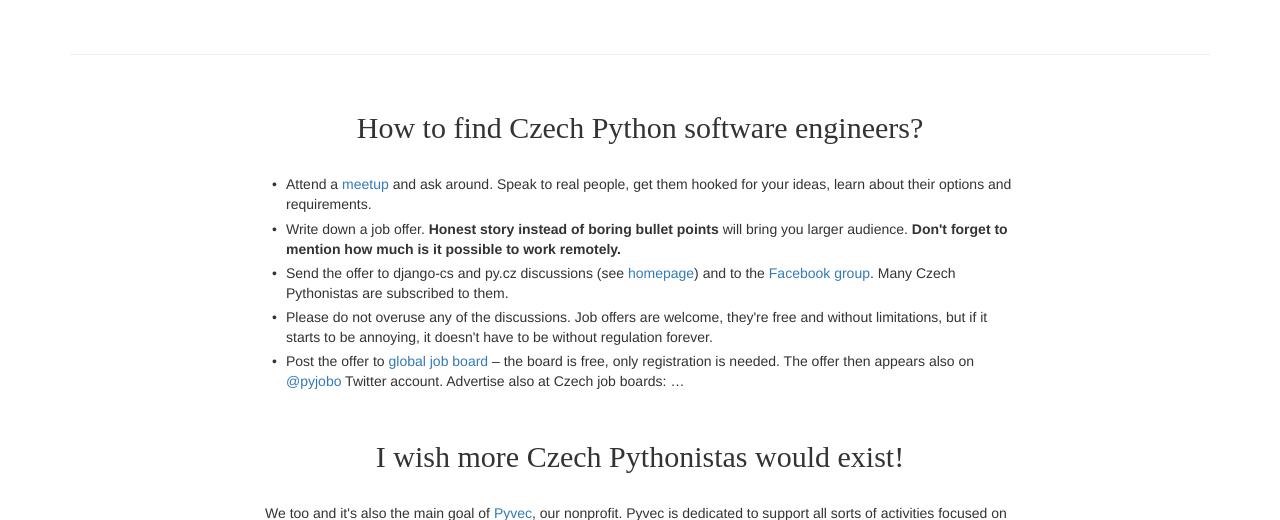
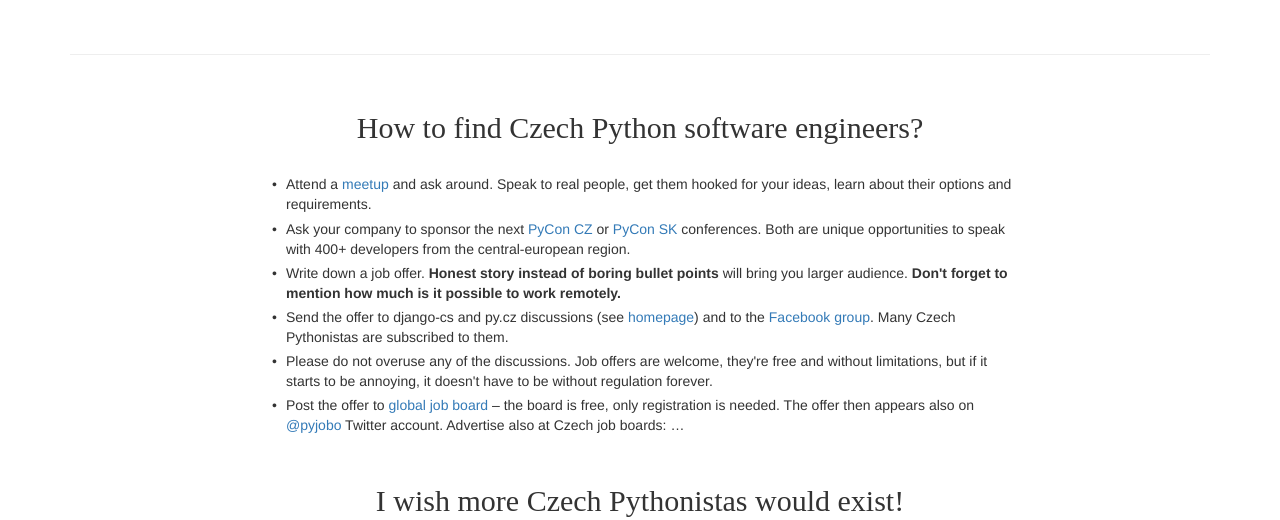
Before and after one commit to pyvec/python.cz, a Flask app: page /en/jobs/ in a window 1280 px wide. Shown: the part 1009-1529 px from the top of the page. Run offline with Flask 2, Linux system fonts and the light colour scheme; parts of the project's set-up code (start-up, migrations or seed data) failed here and were passed over; some libraries are stand-ins or nearby versions; some web fonts are replaced.

Commit message:
Add PyCon CZ and PyCon SK as hiring opportunities

```diff
--- a/pythoncz/templates/jobs_cs.html
+++ b/pythoncz/templates/jobs_cs.html
@@ -85,6 +85,9 @@
                     Přijď na <a href="{{ url_for('index_cs') }}#srazy">sraz</a> a poptej se tam.
                 </li>
                 <li>
+                    Popros svou společnost, aby sponzorovala příští <a href="http://cz.pycon.org/">PyCon CZ</a> nebo <a href="http://pycon.sk/">PyCon SK</a>. Obě konference jsou jedinečnou příležitostí promluvit si s 400+ vývojáři z celé střední Evropy.
+                </li>
+                <li>
                     Sleduj všechny <a href="{{ url_for('index_cs') }}#komunikace">diskusní kanály</a>, kde se nabídky objevují.
                 </li>
                 <li>
--- a/pythoncz/templates/jobs_en.html
+++ b/pythoncz/templates/jobs_en.html
@@ -71,6 +71,9 @@
                     Attend a <a href="{{ url_for('index_en') }}#meetups">meetup</a> and ask around. Speak to real people, get them hooked for your ideas, learn about their options and requirements.
                 </li>
                 <li>
+                    Ask your company to sponsor the next <a href="http://cz.pycon.org/">PyCon CZ</a> or <a href="http://pycon.sk/">PyCon SK</a> conferences. Both are unique opportunities to speak with 400+ developers from the central-european region.
+                </li>
+                <li>
                     Write down a job offer. <strong>Honest story instead of boring bullet points</strong> will bring you larger audience. <strong>Don't forget to mention how much is it possible to work remotely.</strong>
                 </li>
                 <li>
```
